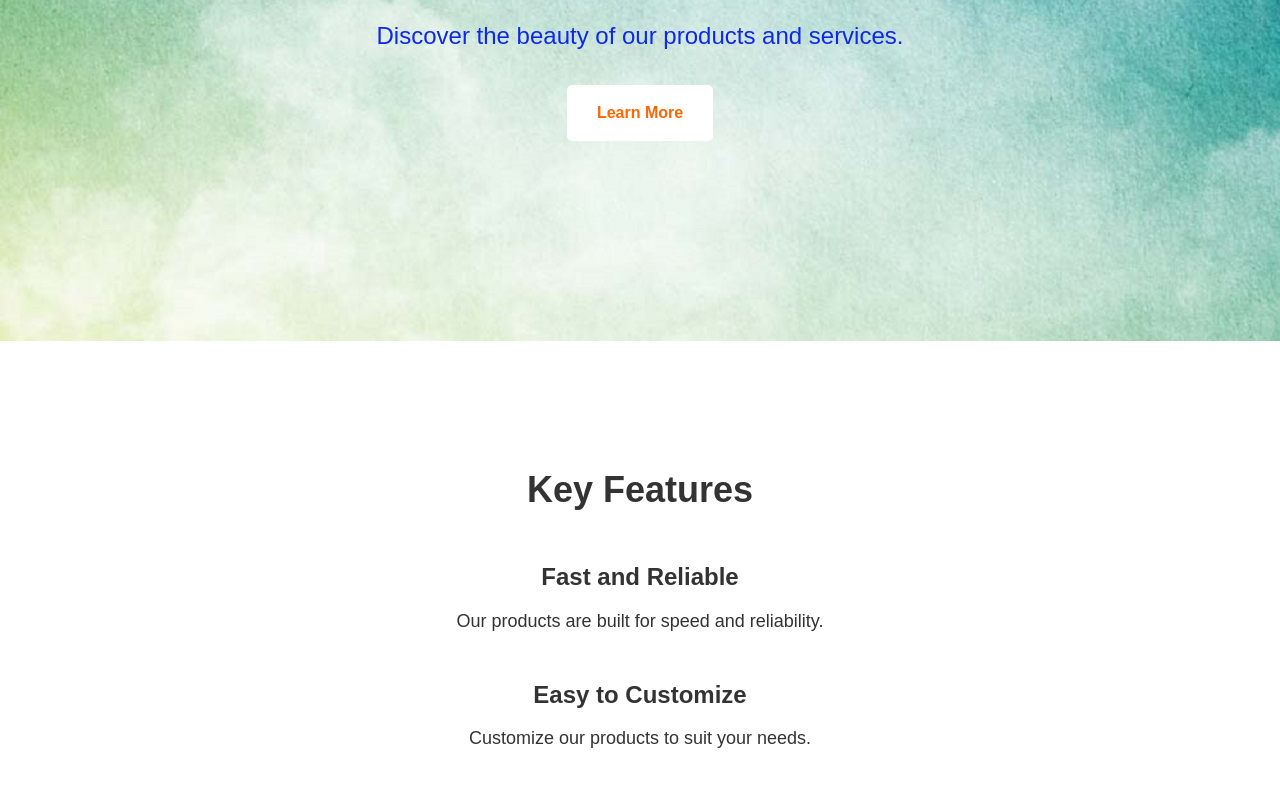
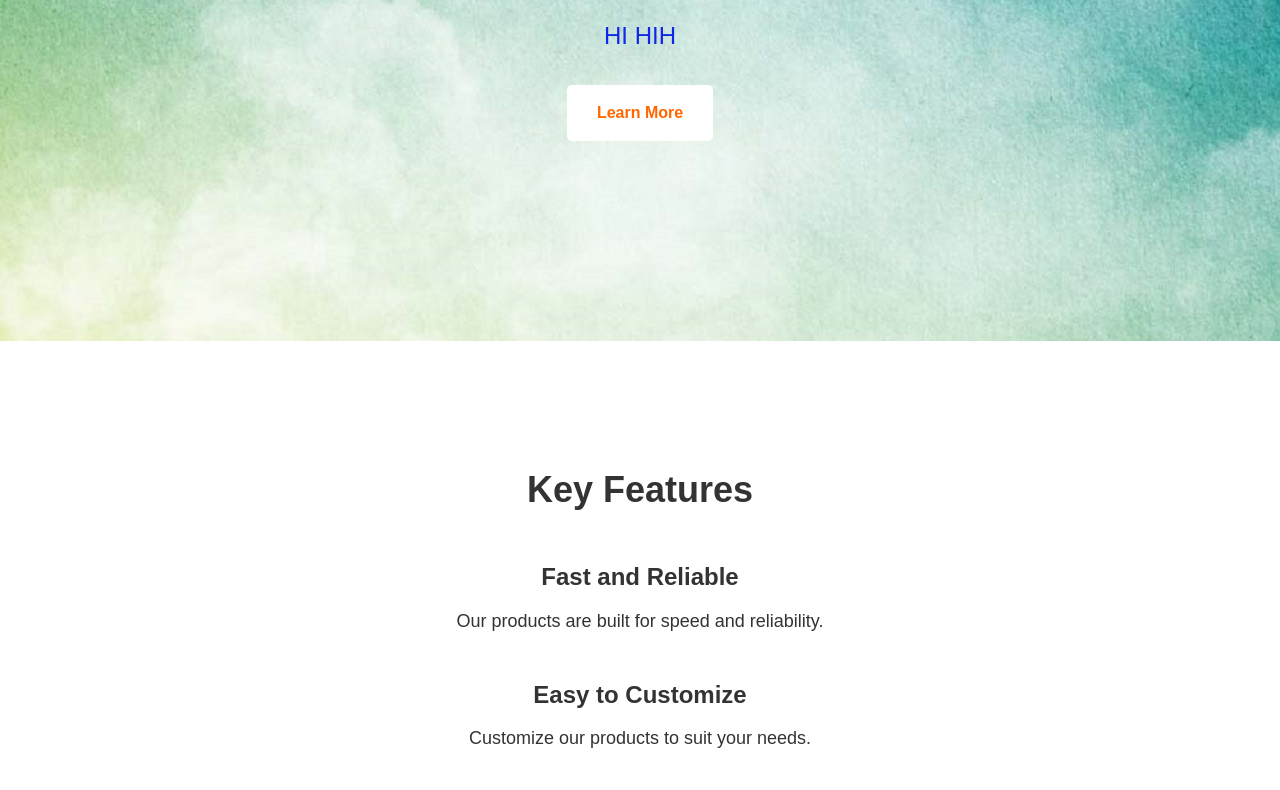
Before and after one commit to longtd87/mock2023, a plain HTML site: page web/index.html in a window 1280 px wide. Shown: the part 280-1070 px from the top of the page. Drawn offline with Linux system fonts and the light colour scheme.

Commit message:
Update index.html

```diff
--- a/web/index.html
+++ b/web/index.html
@@ -21,7 +21,7 @@
     <section class="hero">
         <div class="hero-content">
             <h1 class="hero-title">Welcome to My Landing Page</h1>
-            <p class="hero-description">Discover the beauty of our products and services.</p>
+            <p class="hero-description">HI HIH </p>
             <a href="#features" class="cta-button">Learn More</a>
         </div>
     </section>
```
